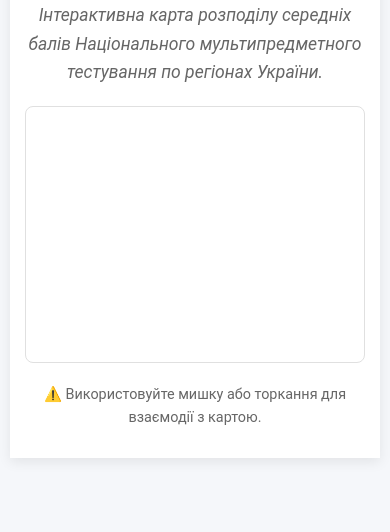
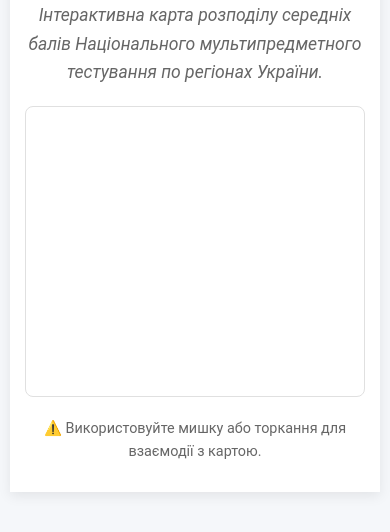
Before and after one commit to statnotesukraine-wq/statnotes, a plain HTML site: page index.html in a window 390 px wide. Shown: the part 118-650 px from the top of the page. Drawn offline with Linux system fonts and the light colour scheme; a script that the page names is missing.

Commit message:
Update index.html

```diff
--- a/index.html
+++ b/index.html
@@ -50,7 +50,6 @@
             border-radius: 8px;
             overflow: hidden;
             position: relative;
-            padding-bottom: 60%;
             height: 0;
         }
         .flourish-container .flourish-embed {
@@ -66,7 +65,15 @@
             margin-top: var(--padding-base);
             font-size: 0.9em;
         }
-        @media (max-width: 768px) {
+        .flourish-container {
+            padding-bottom: 60%;
+        }
+        @media (min-width: 768px) and (max-width: 1200px) {
+            .flourish-container {
+                padding-bottom: 65%; /* Ближче до 4:3 */
+            }
+        }
+        @media (max-width: 767px) {
             body {
                 padding: 10px;
             }
@@ -78,7 +85,10 @@
                 font-size: 1.5em;
             }
             .flourish-container {
-                padding-bottom: 75%;
+                padding-bottom: 85%; /* Висока карта, близька до квадрата */
+            }
+            .note {
+                margin-top: 10px;
             }
         }
     </style>
```
